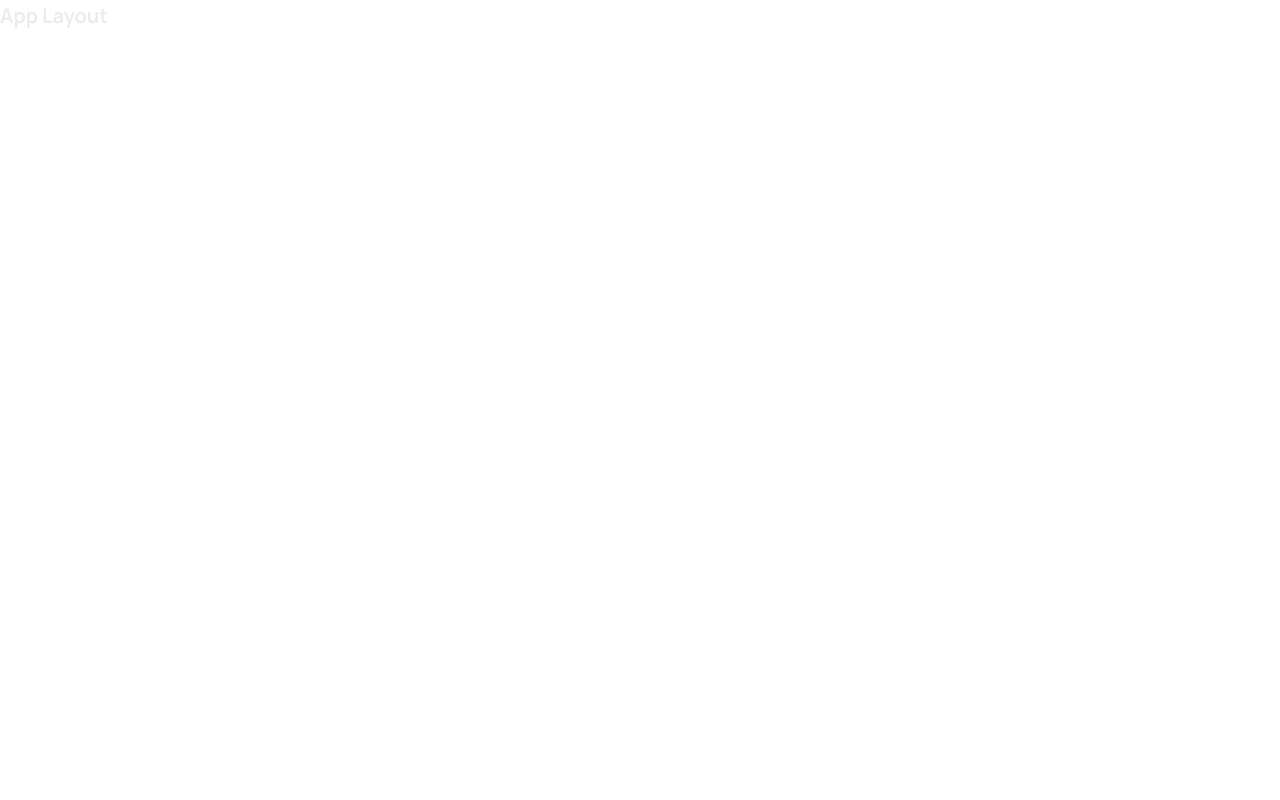
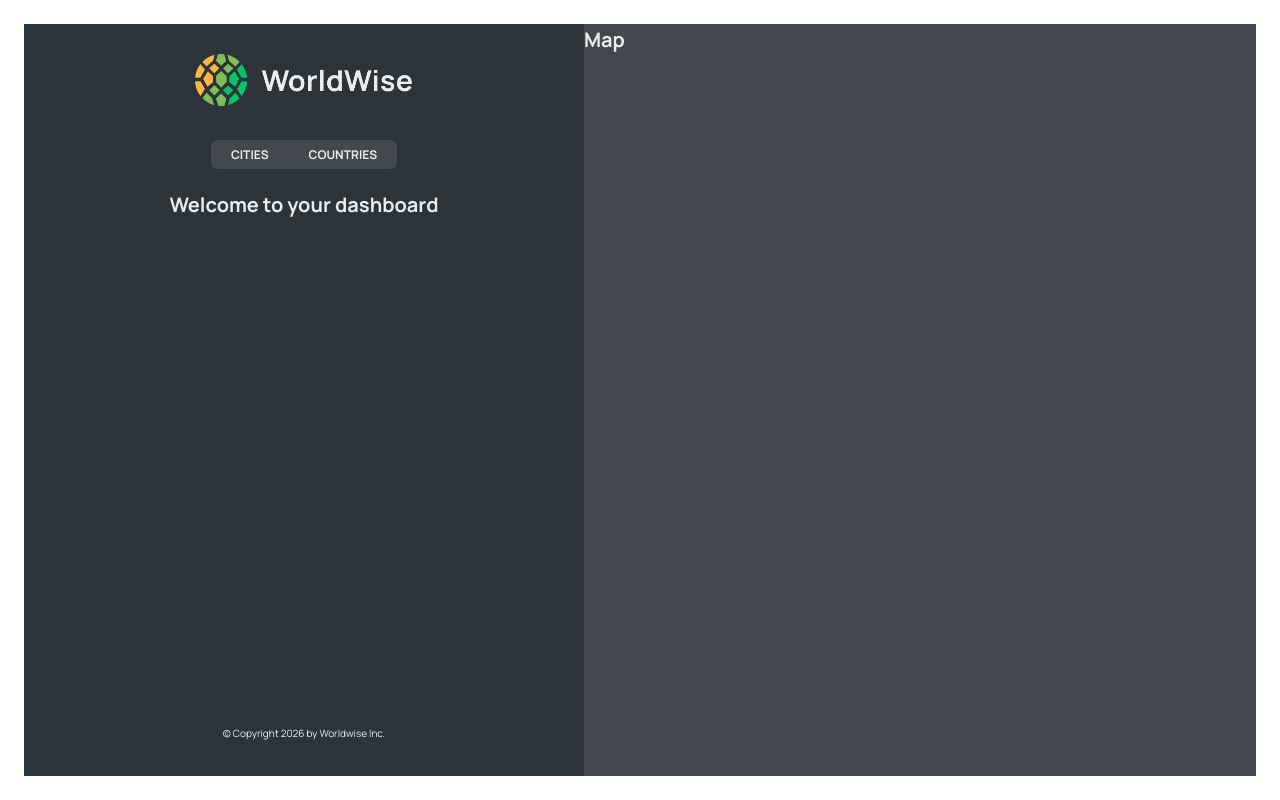
Before and after one commit to techking11/worldwiseapp, a React (Vite) app: page /app in a window 1280 px wide. Built offline with nearby package versions, Linux system fonts and the light colour scheme.

Commit message:
add: add Sidebar and AppLayout

```diff
--- a/src/App.jsx
+++ b/src/App.jsx
@@ -11,12 +11,17 @@
   return (
     <BrowserRouter>
       <Routes>
-        <Route path="/" element={<Homepage />} />
-        <Route path="/app" element={<AppLayout />} />
+        <Route index element={<Homepage />} />
         <Route path="pricing" element={<Pricing />} />
         <Route path="product" element={<Product />} />
         <Route path="*" element={<PageNotFound />} />
         <Route path="/login" element={<Login />} />
+        <Route path="/app" element={<AppLayout />}>
+          <Route index element={<h1>Welcome to your dashboard</h1>} />
+          <Route path="cities" element={<h1>Cities</h1>} />
+          <Route path="countries" element={<h1>Countries</h1>} />
+          <Route path="form" element={<h1>Form</h1>} />
+        </Route>
       </Routes>
     </BrowserRouter>
   );
--- /dev/null
+++ b/src/components/ Map.jsx
@@ -0,0 +1,11 @@
+import styles from "./Map.module.css";
+
+function Map() {
+  return (
+    <div className={styles.mapContainer}>
+      <h1>Map</h1>
+    </div>
+  );
+}
+
+export default Map;
--- a/src/components/AppNav.jsx
+++ b/src/components/AppNav.jsx
@@ -1,8 +1,18 @@
+import { NavLink } from "react-router-dom";
+import styles from "./AppNav.module.css";
+
 function AppNav() {
   return (
-    <div>
-      <h1>App Nav</h1>
-    </div>
+    <nav className={styles.nav}>
+      <ul>
+        <li>
+          <NavLink to="cities">Cities</NavLink>
+        </li>
+        <li>
+          <NavLink to="countries">Countries</NavLink>
+        </li>
+      </ul>
+    </nav>
   );
 }
 
--- a/src/components/PageNav.jsx
+++ b/src/components/PageNav.jsx
@@ -4,7 +4,7 @@
 
 function PageNav() {
   return (
-    <div className={styles.nav}>
+    <nav className={styles.nav}>
       <Logo />
       <ul>
         <li>
@@ -20,7 +20,7 @@
           </NavLink>
         </li>
       </ul>
-    </div>
+    </nav>
   );
 }
 
--- /dev/null
+++ b/src/components/Sidebar.jsx
@@ -0,0 +1,23 @@
+import { Outlet } from "react-router-dom";
+import AppNav from "./AppNav";
+import Logo from "./Logo";
+import styles from "./Sidebar.module.css";
+
+function Sidebar() {
+  return (
+    <div className={styles.sidebar}>
+      <Logo />
+      <AppNav />
+
+      <Outlet />
+
+      <footer className={styles.footer}>
+        <p className="copyright">
+          &copy; Copyright {new Date().getFullYear()} by Worldwise Inc.
+        </p>
+      </footer>
+    </div>
+  );
+}
+
+export default Sidebar;
--- a/src/pages/AppLayout.jsx
+++ b/src/pages/AppLayout.jsx
@@ -1,7 +1,12 @@
+import Sidebar from "../components/Sidebar";
+import styles from "./AppLayout.module.css";
+import Map from "../components/ Map";
+
 function AppLayout() {
   return (
-    <div>
-      <h1>App Layout</h1>
+    <div className={styles.app}>
+      <Sidebar />
+      <Map />
     </div>
   );
 }
--- a/src/pages/Login.jsx
+++ b/src/pages/Login.jsx
@@ -32,7 +32,7 @@
         </div>
 
         <div>
-          <button className="cta">Login</button>
+          <button>Login</button>
         </div>
       </form>
     </main>
```
